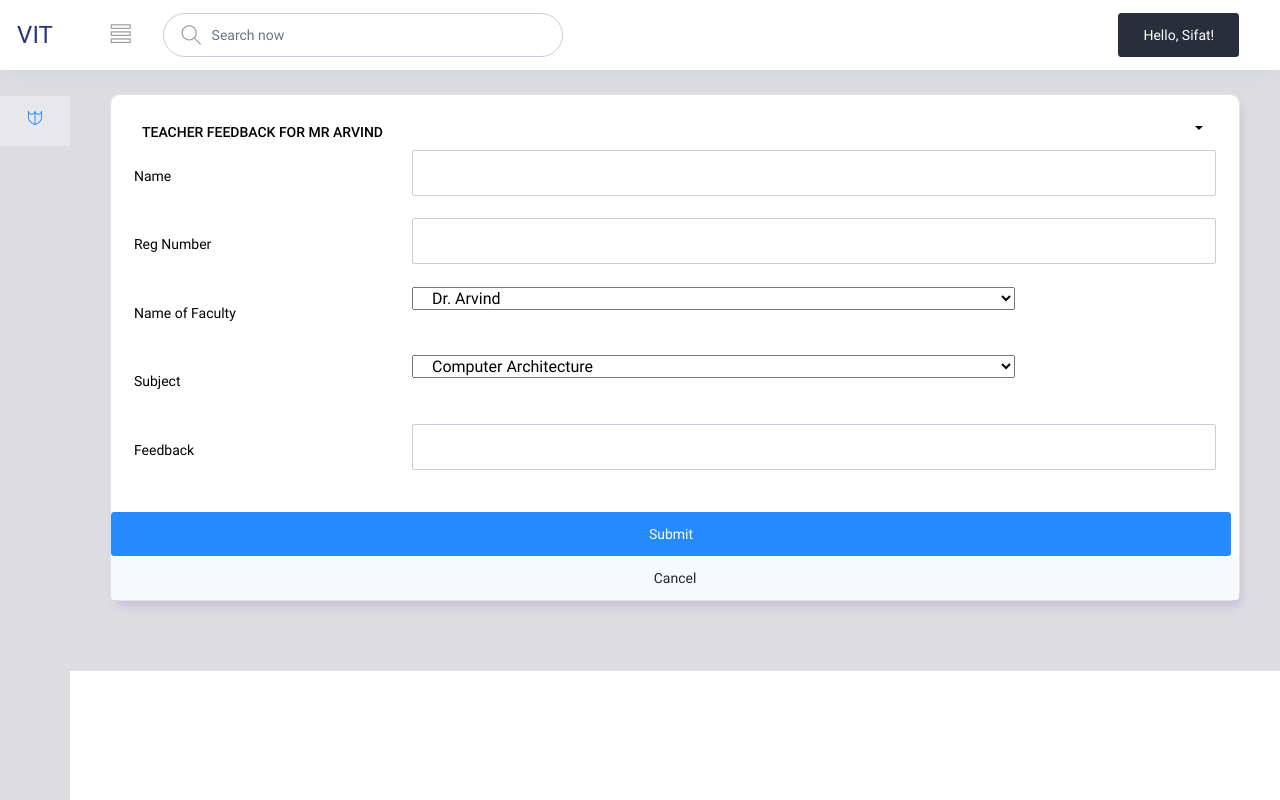
After one commit to SifatSinghKhalsa/Flask, a Flask app: page /add in a window 1280 px wide. The commit adds this page. Run offline with Flask 2, Linux system fonts and the light colour scheme; some libraries are stand-ins or nearby versions.

Commit message:
Final Updated

```diff
--- a/main.py
+++ b/main.py
@@ -29,6 +29,17 @@ def home():
     average_sentiment = round(sentiment/count,2)
     return render_template('index.html', sentiment=average_sentiment, positive=positive,negative=negative,count=count, list_reviews=db[1:], posper = round(positive/count * 100, 2), negper =  round(negative/count*100, 2))
 
+@app.route('/add', methods=["GET", "POST"])
+def login():
+    error = ""
+
+    if request.method == "POST":
+        line = f"123123, {request.form['name']}, {request.form['regno']}, {request.form['faculty']}, {request.form['subject']}, {request.form['feedback']}\n"
+        a = open("reviews.csv", "a")
+        a.write(line)
+        a.close()
+
+    return render_template('add_feedback.html', error = error, payload={})
 
 if __name__== '__main__':
     app.run(debug=True)
--- /dev/null
+++ b/templates/add_feedback.html
@@ -0,0 +1,144 @@
+<!DOCTYPE html>
+<html lang="en">
+
+<head>
+    <script async src="https://www.googletagmanager.com/gtag/js?id=UA-147142692-1"></script>
+    <script>
+        window.dataLayer = window.dataLayer || [];
+
+        function gtag() {
+            dataLayer.push(arguments);
+        }
+        gtag('js', new Date());
+        gtag('config', 'UA-147142692-1');
+    </script>
+
+    <meta http-equiv="Content-Type" content="text/html; charset=UTF-8">
+    <meta name="viewport" content="width=device-width, initial-scale=1, shrink-to-fit=no">
+    <title>Add Feedback</title>
+    <link rel="stylesheet" href="/static/vendors/ti-icons/css/themify-icons.css">
+    <link rel="stylesheet" href="/static/vendors/base/vendor.bundle.base.css">
+    <link rel="stylesheet" href="/static/css/style.css">
+    <link rel="stylesheet" href="/static/css/validate.css">
+    <link rel="shortcut icon" href="/static/images/favicon.png">
+</head>
+
+
+<body class="sidebar-icon-only">
+
+    {% include "navigation/user-nav.html" %}
+
+    <div class="container-scroller">
+        <!-- partial:partials/_navbar.html -->
+        <!-- partial -->
+        <div class="container-fluid page-body-wrapper">
+            <!-- partial:partials/_sidebar.html -->
+
+            {% include "navigation/side-nav.html" %}
+
+            <!-- partial -->
+            <div class="main-panel">
+                <font size="5" color="black" style="text-align:center;"><b>{{message}}</b></font>
+
+                <form class="forms-sample" method="POST">
+
+                    <div class="content-wrapper">
+                        <div class="row">
+                            <div class="col-md-12 grid-margin stretch-card" id="dropdown-container">
+                                <font size="3" color="red" style="text-align:center;"><b>{{error}}</b></font>
+                                <div class="card" id="review-card">
+                                    <div class="card-body" id="dropdown-title">
+                                        <button id="dropdown">
+                                                        <h4 class="card-title" id="card-title">Teacher Feedback for Mr Arvind</h4>
+                                                        <span>
+                                                            <img class="dropdown-button"
+                                                                src="/static/images/dropdown.svg"></img>
+                                                        </span>
+                                                    </button>
+                                        <div id="dropdown-content">
+                                            <div class="form-group row">
+                                                <label for="name" class="col-sm-3 col-form-label">Name</label>
+                                                <div class="col-sm-9">
+                                                    <input type="text" name="name" class="form-control" id="name" value="" required>
+                                                </div>
+                                            </div>
+                                        </div>
+                                        <div id="dropdown-content">
+                                            <div class="form-group row">
+                                                <label for="regno" class="col-sm-3 col-form-label">Reg Number</label>
+                                                <div class="col-sm-9">
+                                                    <input type="text" name="regno" class="form-control" id="regno" value="" required>
+                                                </div>
+                                            </div>
+                                        </div>
+                                        <div id="dropdown-content">
+                                            <div class="form-group row">
+                                                <label for="faculty" class="col-sm-3 col-form-label">Name of Faculty</label>
+                                                <div class="col-sm-9">
+                                                    <select id="faculty" name="faculty" class="col-sm-9">
+                                                        <option value="Dr. Arvind">Dr. Arvind</option>
+                                                    </select>
+                                                </div>
+                                            </div>
+                                        </div>
+                                        <div id="dropdown-content">
+                                            <div class="form-group row">
+                                                <label for="subject" class="col-sm-3 col-form-label">Subject</label>
+                                                <div class="col-sm-9" class="form-control">
+                                                    <select id="subject" name="subject" class="col-sm-9">
+                                                            <option value="Computer Architecture">Computer Architecture</option>
+                                                        </select>
+                                                </div>
+                                            </div>
+                                        </div>
+                                        <div id="dropdown-content">
+                                            <div class="form-group row">
+                                                <label for="feedback" class="col-sm-3 col-form-label">Feedback</label>
+                                                <div class="col-sm-9">
+                                                    <input type="text" name="feedback" class="form-control" id="feedback" value="" required>
+                                                </div>
+                                            </div>
+                                        </div>
+
+                                    </div>
+
+                                    <button type="submit" class="btn btn-primary mr-2">Submit</button>
+                                    <button class="btn btn-light">Cancel</button>
+                                </div>
+                            </div>
+                        </div>
+                    </div>
+                </form>
+            </div>
+            <!-- main-panel ends -->
+        </div>
+        <!-- page-body-wrapper ends -->
+        <div id="myModal" class="modal-validate">
+            <span>
+            <img class="rotate" src="/static/images/rotate.svg"></img>
+        </span>
+            <span>
+            <img class="zoom-in" src="/static/images/zoom-in.svg"></img>
+        </span>
+            <span>
+            <img class="zoom-out" src="/static/images/zoom-out.svg"></img>
+        </span>
+            <span class="close">&times;</span>
+            <img class="modal-validate-content" id="image">
+        </div>
+    </div>
+    <!-- container-scroller -->
+    <!-- The Modal -->
+
+    <script src="/static/vendors/base/vendor.bundle.base.js"></script>
+    <script src="/static/vendors/chart.js/Chart.min.js"></script>
+    <script src="/static/js/off-canvas.js"></script>
+    <script src="/static/js/hoverable-collapse.js"></script>
+    <script src="/static/js/template.js"></script>
+    <script src="/static/js/todolist.js"></script>
+    <script src="/static/js/dashboard.js"></script>
+    <script src="/static/js/expand-image.js"></script>
+    <script src="/static/js/dropdown.js"></script>
+</body>
+
+</html>
--- a/templates/index.html
+++ b/templates/index.html
@@ -39,7 +39,6 @@
                             <span class="menu-title">Dashboard</span>
                         </a>
                     </li>
-
                 </ul>
             </nav>
             <!-- partial -->
--- /dev/null
+++ b/templates/navigation/side-nav.html
@@ -0,0 +1,10 @@
+<nav class="sidebar sidebar-offcanvas" id="sidebar">
+    <ul class="nav">
+        <li class="nav-item">
+            <a class="nav-link" href="/add">
+                <i class="ti-shield menu-icon"></i>
+                <span class="menu-title">Add Feedback</span>
+            </a>
+        </li>
+    </ul>
+</nav>
--- /dev/null
+++ b/templates/navigation/user-nav.html
@@ -0,0 +1,45 @@
+<section>
+    <nav class="navbar col-lg-12 col-12 p-0 fixed-top d-flex flex-row" id="hide-nav">
+        <div class="text-center navbar-brand-wrapper d-flex align-items-center justify-content-center">
+            <a class="navbar-brand brand-logo mr-5" id="logo-big" href="/">VIT</a>
+            <a class="navbar-brand brand-logo-mini" id="logo-small" href="/">VIT</a>
+        </div>
+        <div class="navbar-menu-wrapper d-flex align-items-center justify-content-end">
+            <button class="navbar-toggler navbar-toggler align-self-center" type="button" data-toggle="minimize">
+                <span class="ti-view-list"></span>
+            </button>
+            <ul class="navbar-nav mr-lg-2">
+                <li class="nav-item nav-search d-none d-lg-block">
+                    <div class="input-group">
+                        <div class="input-group-prepend hover-cursor" id="navbar-search-icon">
+                            <span class="input-group-text" id="search">
+                        <i class="ti-search"></i>
+                      </span>
+                        </div>
+                        <form action="/search/results" method="POST">
+                            <input type="text" name="search-query" class="form-control" id="navbar-search-input" placeholder="Search now" aria-label="search" aria-describedby="search">
+                        </form>
+                    </div>
+                </li>
+            </ul>
+            <ul class="navbar-nav navbar-nav-right">
+                <li class="nav-item nav-profile dropdown">
+                    <a class="nav-link dropdown-toggle" href="file:///C:/Users/prate/Documents/GitHub/cloudXdigital/RoyalUI-Free-Bootstrap-Admin-Template/template/index.html#" data-toggle="dropdown" id="profileDropdown">
+                        <button type="button" class="btn btn-dark">Hello, Sifat!</button>
+                    </a>
+                    <div class="dropdown-menu dropdown-menu-right navbar-dropdown" aria-labelledby="profileDropdown">
+                        <a class="dropdown-item">
+                            <i class="ti-settings text-primary"></i> Settings
+                        </a>
+                        <a class="dropdown-item" href="/user-logout">
+                            <i class="ti-power-off text-primary"></i> Logout
+                        </a>
+                    </div>
+                </li>
+            </ul>
+            <button class="navbar-toggler navbar-toggler-right d-lg-none align-self-center" type="button" data-toggle="offcanvas">
+                <span class="ti-view-list"></span>
+            </button>
+        </div>
+    </nav>
+</section>
```
Also changed, not shown: reviews.csv (+8 -0 lines).
